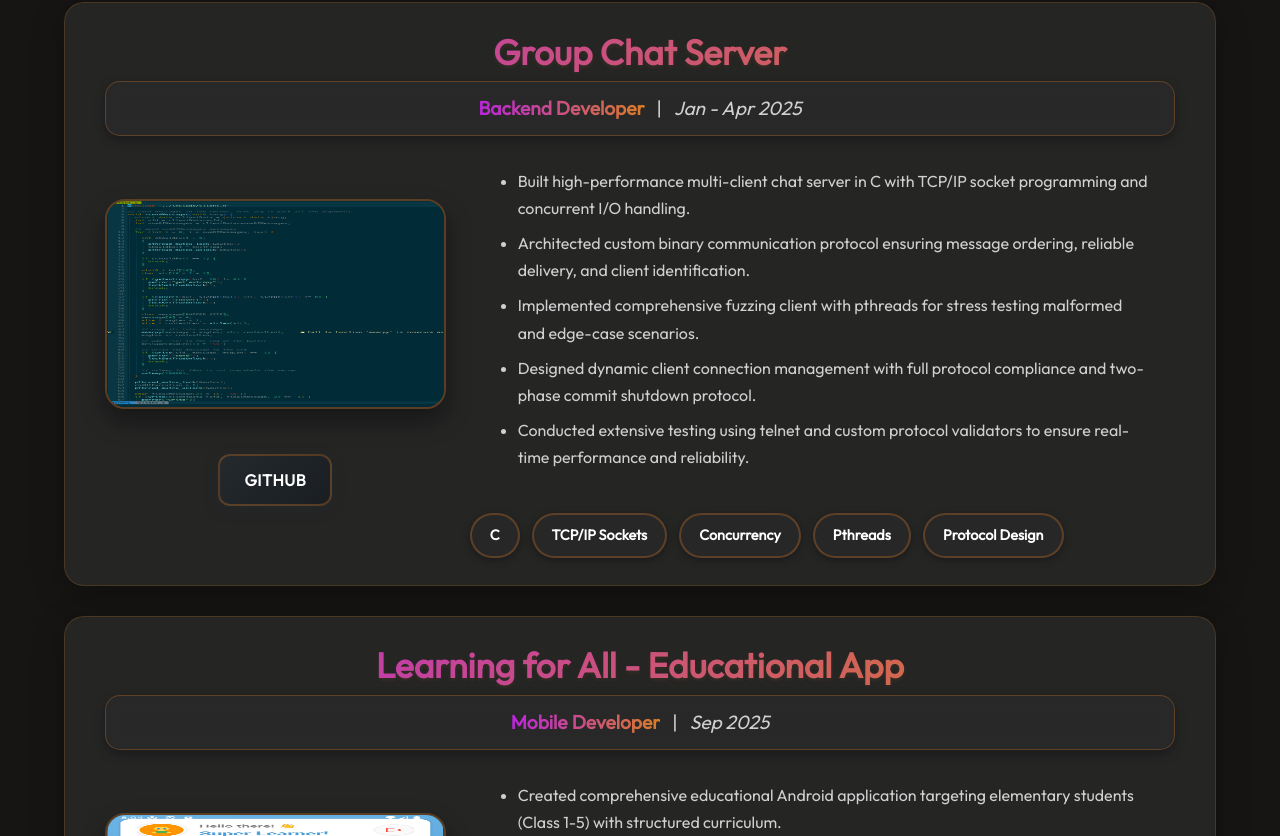
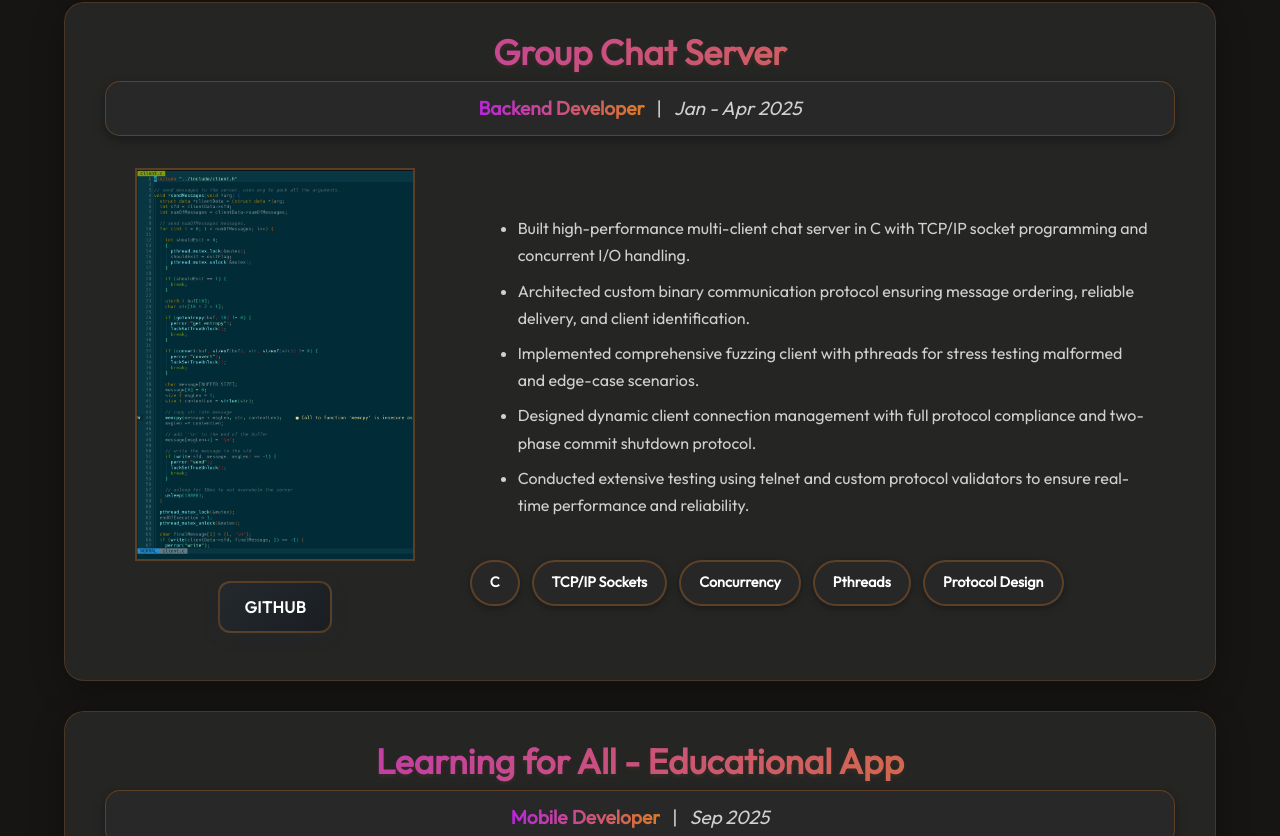
Before and after one commit to kab1rs1dhu/personal-portfolio, a React (Vite) app: page /projects in a window 1280 px wide. Shown: the part 1604-2440 px from the top of the page. Built offline with nearby package versions, Linux system fonts and the light colour scheme.

Commit message:
Fixed the formatting issue of the images and made seperate classes for phone and web photos

```diff
--- a/src/Components/Projects/Project.css
+++ b/src/Components/Projects/Project.css
@@ -58,12 +58,33 @@
 }
 
 .project-image {
-    max-width: 380px;
-    width: 100%;
+    /* max-width: 380px;
+    width: 120%;
     max-height: 210px;
     border-radius: 20px;
     margin-bottom: 25px;
     box-shadow: 0 12px 24px rgba(0,0,0,0.4);
+    transition: transform 0.3s ease;
+    border: 2px solid rgba(218, 124, 37, 0.3); */
+
+    max-width: 380px;
+    max-height: 310px;
+    margin-bottom: 25px;
+    transition: transform 0.3s ease;
+    border: 2px solid rgba(218, 124, 37, 0.3);
+}
+
+.phone-image {
+    max-width: 280px !important;
+    max-height: 440px !important;
+    transition: transform 0.3s ease;
+    border: 2px solid rgba(218, 124, 37, 0.3);
+}
+
+/* Web images: wide & short */
+.web-image {
+    max-width: 100%;
+    max-height: 280px;
     transition: transform 0.3s ease;
     border: 2px solid rgba(218, 124, 37, 0.3);
 }
--- a/src/Components/Projects/Project.jsx
+++ b/src/Components/Projects/Project.jsx
@@ -3,6 +3,41 @@ import { marked } from "marked";
 import "./Project.css";
 
 const Project = ({ title, role, date, description, technologies = [], image, github, website }) => {
+
+    const isPhoneImage = (imageSrc) => {
+        if (!imageSrc) return false;
+        const phoneIndicators = ['l1', 'chat1'];
+        return phoneIndicators.some(indicator => imageSrc.includes(indicator));
+    };
+
+
+    const renderImageContent = () => {
+        // No image provided
+        if (!image) {
+            return (
+                <div className="no-image-placeholder">
+                    <div className="placeholder-icon">📸</div>
+                    <p>No images available</p>
+                </div>
+            );
+        }
+
+        // Detect if this is a phone image
+        const isPhone = isPhoneImage(image);
+
+        // Single image with natural aspect ratio
+        return (
+            <div className={`project-image-wrapper ${isPhone ? 'phone-image-wrapper' : ''}`}>
+                <img
+                    src={image}
+                    alt={`${title} screenshot`}
+                    className={`project-image-natural ${isPhone ? 'phone-image' : 'web-image'}`}
+                />
+            </div>
+        );
+    };
+
+
     return (
         <div className="project-box">
         <h1 className="project-heading">{title}</h1>
@@ -13,7 +48,7 @@ const Project = ({ title, role, date, description, technologies = [], image, git
         </div>
         <div className="row project-content align-items-center">
             <div className="project-image-container col-lg-4 col-md-12 d-flex flex-column align-items-center">
-            {<img src={image} alt={`${title}-img`} className="project-image" />}
+            {renderImageContent()}
 
             <div className="project-links">
                 {github && ( <a href={github} target="_blank" rel="noopener noreferrer" className="btn-link-gt github">GitHub</a>)}
```
